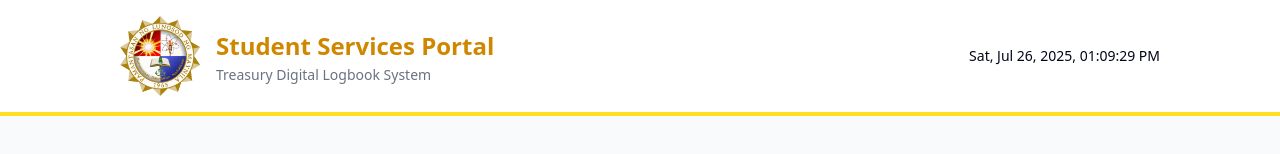
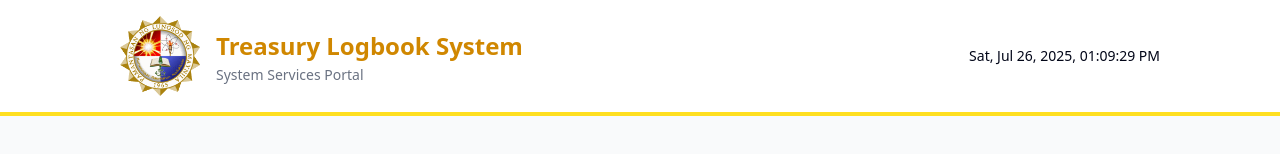
Before and after one commit to DezJukes/treasury-logbook, a React (Vite) app: page / in a window 1280 px wide. Shown: the top 154 px of the page. Built offline with nearby package versions, Linux system fonts and the light colour scheme; no server answers; the database is empty.

Commit message:
adjust navbar title

```diff
--- a/src/components/Navbar.jsx
+++ b/src/components/Navbar.jsx
@@ -28,8 +28,8 @@
       <div className="flex items-center gap-4">
         <img className="h-auto w-10 md:w-20 rounded-md" src="/plm-logo.png" alt="plm-logo" />
         <div>
-          <h1 className="text-text4 md:text-h2 font-bold text-yellow-600">Student Services Portal</h1>
-          <p className="text-text4 md:text-text2 text-gray-500">Treasury Digital Logbook System</p>
+          <h1 className="text-text4 md:text-h2 font-bold text-yellow-600">Treasury Logbook System</h1>
+          <p className="text-text4 md:text-text2 text-gray-500">System Services Portal</p>
         </div>
       </div>
 
```
